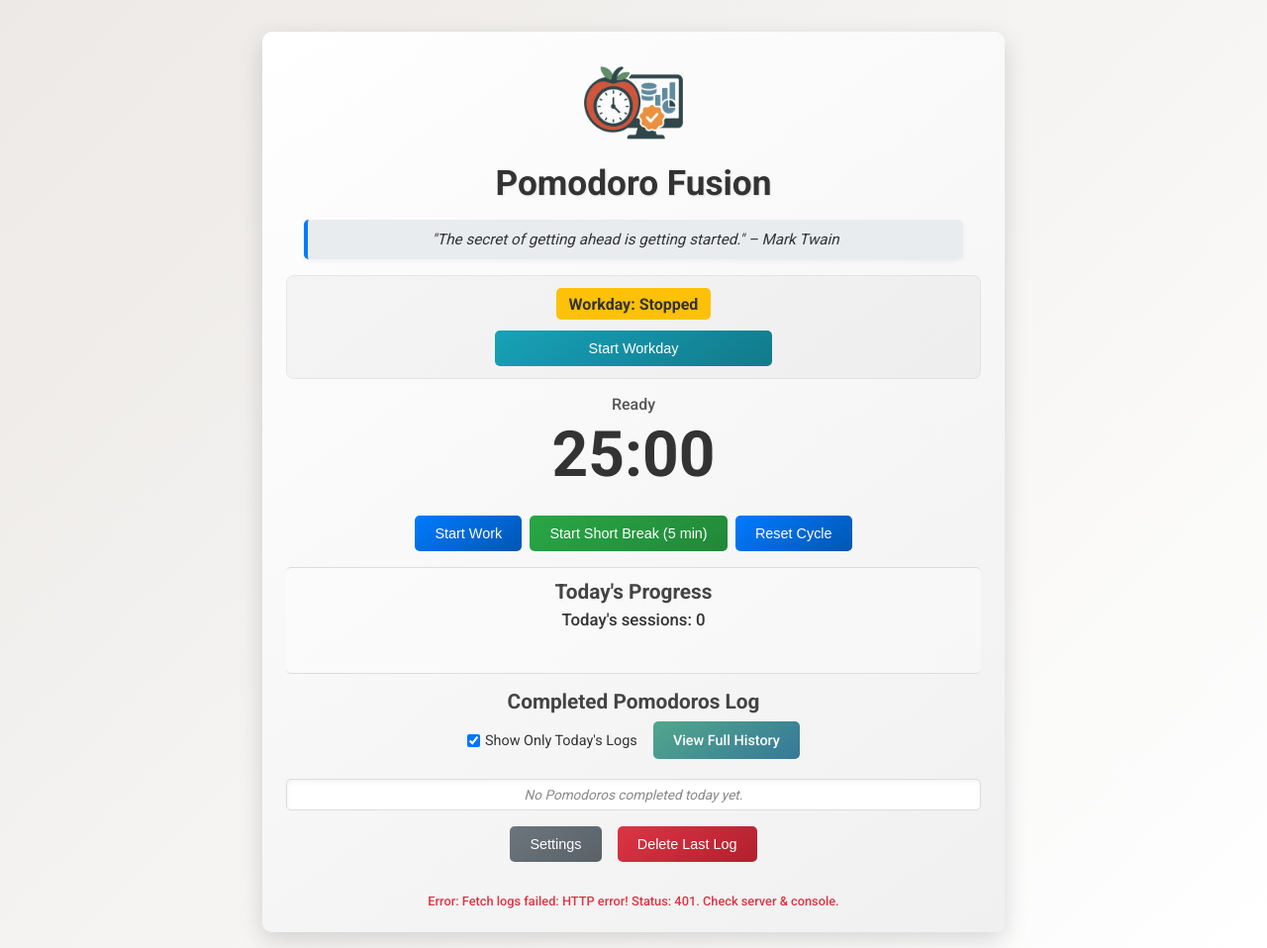
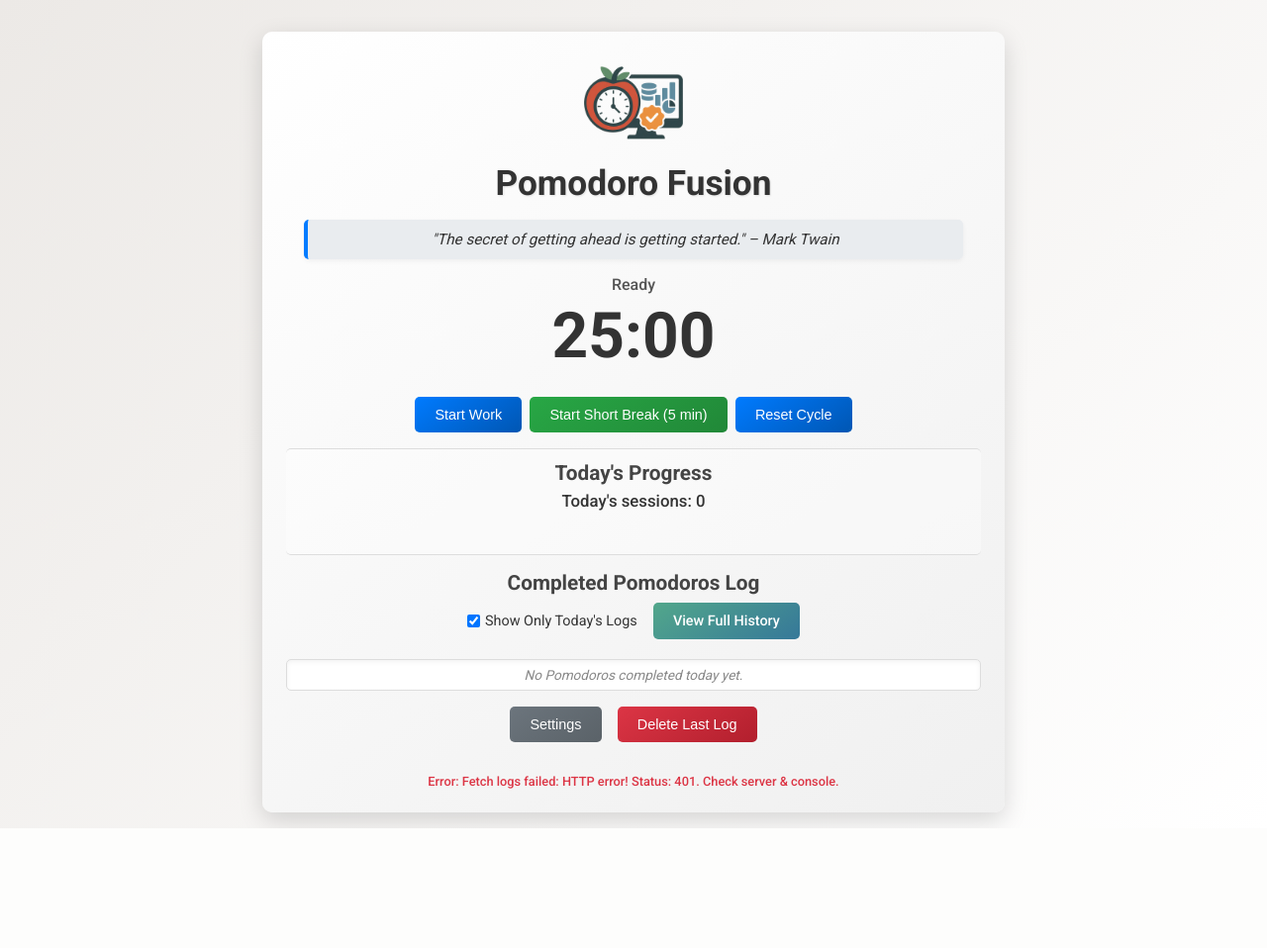
Before and after one commit to cristocola/Pomodoro_Fusion_v2, a Flask app: template src/templates/index.html in a window 1280 px wide. Shown: the whole page at 99% size. After the commit the page ends 837 px from the top, so only its background shows below. Run offline with Flask 3, Linux system fonts and the light colour scheme; the template is opened without the code that fills it, so the values that code supplies are empty.

Commit message:
remove workday logic

```diff
--- a/src/static/css/style.css
+++ b/src/static/css/style.css
@@ -143,68 +143,6 @@
  #quote-box.fade-in {
    opacity: 1;
    transform: translateY(0);
- }
-
- /* --- Workday Management Section --- */
- .workday-controls {
-    width: 100%;
-    display: flex;
-    flex-direction: column; /* Stack buttons and debt display */
-    align-items: center;
-    gap: calc(var(--spacing-unit) * 0.65); /* Adjusted gap */
-    margin-bottom: var(--spacing-unit);
-    padding: calc(var(--spacing-unit) * 0.75);
-    background-color: rgba(0, 0, 0, 0.03);
-    border-radius: 8px;
-    border: 1px solid rgba(0,0,0,0.05);
- }
-
- .workday-status-indicator {
-    font-size: 1rem;
-    font-weight: 600;
-    padding: calc(var(--spacing-unit) * 0.4) calc(var(--spacing-unit) * 0.8);
-    border-radius: 5px;
-    color: var(--light-text);
-    text-align: center;
-    width: auto; /* Fit content */
-    min-width: 150px; /* Ensure some base width */
-    transition: background-color 0.3s ease, color 0.3s ease;
- }
-
- .workday-status-indicator.status-active {
-    background-color: var(--success-color); /* Green for active */
- }
-
- .workday-status-indicator.status-stopped {
-    background-color: var(--warning-color); /* Orange/Yellow for stopped */
-    color: var(--dark-text);
- }
-
-
- .workday-controls button {
-    width: 100%; /* Make buttons take full width of this container */
-    max-width: 280px; /* But not too wide */
-    background: linear-gradient(145deg, var(--info-color), var(--info-dark));
- }
-  .workday-controls button:disabled {
-    background: linear-gradient(145deg, #b8c2c5, #a3adb0);
-    cursor: not-allowed;
-    opacity: 0.7;
-  }
-
-
- #timeDebtDisplay {
-    font-size: 0.95rem;
-    font-weight: 500;
-    color: var(--danger-color);
-    background-color: rgba(220, 53, 69, 0.05);
-    padding: calc(var(--spacing-unit) * 0.3) calc(var(--spacing-unit) * 0.6);
-    border-radius: 4px;
-    border: 1px solid rgba(220, 53, 69, 0.2);
- }
-
- #timeDebtDisplay.hidden {
-    display: none;
  }
 
  /* --- Timer Display & Controls --- */
@@ -659,22 +597,6 @@
      justify-content: center;
    }
 
-   .workday-controls {
-     padding: calc(var(--spacing-unit) * 0.5);
-   }
-    .workday-controls button {
-        font-size: 0.85rem;
-        padding: 0.6em 1em;
-    }
-    #timeDebtDisplay {
-        font-size: 0.9rem;
-    }
-    .workday-status-indicator {
-        font-size: 0.9rem;
-        padding: calc(var(--spacing-unit) * 0.3) calc(var(--spacing-unit) * 0.6);
-    }
-
-
    #controls {
      gap: calc(var(--spacing-unit) * 0.4);
    }
--- a/src/static/js/main.js
+++ b/src/static/js/main.js
@@ -8,7 +8,6 @@
   const DELETE_LOG_ENDPOINT = `${API_BASE_URL}/delete-last-log`;
   const LOGS_ENDPOINT = `${API_BASE_URL}/logs`;
   const TICK_INTERVAL_MS = 1000; // Update timer every second
-      const DEBT_ACCUMULATOR_INTERVAL_MS = 1000; // How often to update live debt
   const QUOTE_CYCLE_INTERVAL_MS = 15000;
   const TITLE_PREFIX = "Pomodoro Fusion";
   const WORK_STATE = 'work';
@@ -44,14 +43,6 @@
   const enableNotificationsBtn = document.getElementById("enableNotificationsBtn");
   const body = document.body;
 
-      // Workday Management DOM Elements
-      const workdayStatusIndicator = document.getElementById("workdayStatusIndicator");
-      const startWorkdayBtn = document.getElementById("startWorkdayBtn");
-      const endWorkdayBtn = document.getElementById("endWorkdayBtn");
-      const timeDebtDisplay = document.getElementById("timeDebtDisplay");
-      const timeDebtValueElem = document.getElementById("timeDebtValue");
-
-
   // --- Modal References ---
   const settingsBtn = document.getElementById("settingsBtn");
   const settingsModalContainer = document.getElementById("settings-modal-container");
@@ -72,7 +63,6 @@
 
   // --- State Variables ---
   let timerInterval = null;
-      let debtAccumulatorInterval = null; // For dedicated debt accumulation
   let currentState = IDLE_STATE;
   let pausedFromState = null;
   let startTime = 0;
@@ -80,13 +70,6 @@
   let pausedRemaining = null;
   let sessionCount = 0;
   let notificationPermission = (typeof Notification !== 'undefined') ? Notification.permission : 'default';
-
-      // Workday State Variables
-      let isWorkdayActive = false;
-      let workdayStartTime = null;
-      let timeDebt = 0; // in seconds
-      let lastActivityEndTime = null;
-      let debtIntervalStartTime = null; // Tracks start of current live debt accumulation period
 
   // --- Utility Functions ---
   const formatTime = (totalSeconds) => {
@@ -140,25 +123,11 @@
       alarm: 7,
       volume: 4,
       showToday: true,
-          notificationPerm: 'default',
-          isWorkdayActive: false,
-          workdayStartTime: null,
-          timeDebt: 0,
-          lastActivityEndTime: null // This stores the timestamp of when the *last active session ended* or when workday started/app loaded in idle.
+      notificationPerm: 'default'
     };
 
     const get = (key) => localStorage.getItem(key);
     const set = (key, value) => localStorage.setItem(key, value);
-        const getJson = (key) => {
-            const item = localStorage.getItem(key);
-            try {
-                return item ? JSON.parse(item) : null;
-            } catch (e) {
-                console.warn(`Could not parse JSON for key ${key}:`, e);
-                return null;
-            }
-        };
-        const setJson = (key, value) => localStorage.setItem(key, JSON.stringify(value));
 
     const load = () => {
       pomodoroInput.value = get('pomodoro') || defaults.pomodoro;
@@ -172,29 +141,6 @@
       if (typeof Notification !== 'undefined') {
         notificationPermission = Notification.permission;
       }
-
-          isWorkdayActive = getJson('isWorkdayActive') !== null ? getJson('isWorkdayActive') : defaults.isWorkdayActive;
-          workdayStartTime = getJson('workdayStartTime') ? parseInt(getJson('workdayStartTime')) : defaults.workdayStartTime;
-          timeDebt = getJson('timeDebt') ? parseFloat(getJson('timeDebt')) : defaults.timeDebt;
-          // Load lastActivityEndTime. This is crucial for offline debt calculation.
-          lastActivityEndTime = getJson('lastActivityEndTime') ? parseInt(getJson('lastActivityEndTime')) : defaults.lastActivityEndTime;
-
-          if (isWorkdayActive && lastActivityEndTime && currentState === IDLE_STATE) {
-            const offlineIdleTimeSeconds = (Date.now() - lastActivityEndTime) / 1000;
-            if (offlineIdleTimeSeconds > 1) {
-                timeDebt += offlineIdleTimeSeconds;
-                console.log(`Added ${formatTime(offlineIdleTimeSeconds)} of offline idle time to debt.`);
-            }
-            // Important: After accounting for offline debt, the current "idle" period effectively starts NOW.
-            // WorkdayManager.startDebtAccumulation will set its own debtIntervalStartTime.
-            // We also update lastActivityEndTime to now because the offline period is over.
-            lastActivityEndTime = Date.now();
-          }
-
-          // If workday is active and we are idle, start accumulating debt.
-          if (isWorkdayActive && currentState === IDLE_STATE) {
-            WorkdayManager.startDebtAccumulation();
-          }
     };
 
     const save = () => {
@@ -205,12 +151,6 @@
       set('alarm', alarmLengthInput.value);
       set('volume', alarmVolumeInput.value);
       set('showToday', showTodayOnlyCheckbox.checked);
-
-          setJson('isWorkdayActive', isWorkdayActive);
-          setJson('workdayStartTime', workdayStartTime);
-          setJson('timeDebt', timeDebt);
-          // lastActivityEndTime is updated by WorkdayManager methods, then saved here.
-          setJson('lastActivityEndTime', lastActivityEndTime);
     };
 
     [pomodoroInput, breakInput, longBreakInput, longBreakIntervalInput, alarmLengthInput, alarmVolumeInput, showTodayOnlyCheckbox].forEach(el => {
@@ -263,149 +203,6 @@
       }
     };
     return { requestPermission, show };
-      })();
-
-      // --- Workday Manager ---
-      const WorkdayManager = (() => {
-        function updateDebtDisplay() {
-            if (timeDebtDisplay.classList.contains('hidden') && isWorkdayActive) {
-                timeDebtDisplay.classList.remove('hidden');
-            }
-            timeDebtValueElem.textContent = formatTime(timeDebt);
-        }
-
-        function startDebtAccumulation() {
-            if (!isWorkdayActive || currentState !== IDLE_STATE) {
-                stopDebtAccumulation(); // Ensure it's stopped if conditions aren't met
-                return;
-            }
-            if (debtAccumulatorInterval) return; // Already running
-
-            debtIntervalStartTime = Date.now(); // Mark the beginning of this specific idle accumulation period
-            console.log("Starting dedicated debt accumulation interval.");
-            debtAccumulatorInterval = setInterval(() => {
-                if (isWorkdayActive && currentState === IDLE_STATE) {
-                    const elapsedSinceIntervalStart = (Date.now() - debtIntervalStartTime) / 1000;
-                    // This interval directly adds to timeDebt.
-                    // The previous approach of adding (Date.now() - lastActivityEndTime) was prone to issues
-                    // if lastActivityEndTime wasn't perfectly managed.
-                    // Here, we add small increments.
-                    timeDebt += DEBT_ACCUMULATOR_INTERVAL_MS / 1000; // Add 1 second of debt
-                    updateDebtDisplay();
-                    Settings.save(); // Save frequently while accumulating
-                } else {
-                    // Should not happen if interval is managed correctly, but as a safeguard:
-                    stopDebtAccumulation();
-                }
-            }, DEBT_ACCUMULATOR_INTERVAL_MS);
-        }
-
-        function stopDebtAccumulation() {
-            if (!debtAccumulatorInterval) return; // Not running
-
-            clearInterval(debtAccumulatorInterval);
-            debtAccumulatorInterval = null;
-
-            // Calculate any final debt fragment since the last interval tick for this idle period
-            if (debtIntervalStartTime && isWorkdayActive && currentState === IDLE_STATE) { // Check currentState too
-                const fragmentSeconds = (Date.now() - debtIntervalStartTime) / 1000;
-                const expectedAccumulation = Math.floor(fragmentSeconds / (DEBT_ACCUMULATOR_INTERVAL_MS / 1000)) * (DEBT_ACCUMULATOR_INTERVAL_MS / 1000);
-                const actualSecondsSinceLastTick = fragmentSeconds % (DEBT_ACCUMULATOR_INTERVAL_MS / 1000);
-
-                // This logic is tricky. The interval itself adds 1s per tick.
-                // When stopping, the time since debtIntervalStartTime has passed.
-                // The debt is already mostly accounted for by the interval.
-                // We just need to ensure `lastActivityEndTime` is set correctly for the *next* phase.
-            }
-            console.log("Stopped dedicated debt accumulation interval.");
-            debtIntervalStartTime = null; // Reset for the next idle period
-
-            // When debt accumulation stops (e.g., work/break starts, or workday ends),
-            // this point in time becomes the new `lastActivityEndTime` for potential offline calculation
-            // or if the app immediately goes back to IDLE without an intervening active timer.
-            lastActivityEndTime = Date.now();
-            Settings.save(); // Save final debt and lastActivityEndTime
-        }
-
-
-        function start() {
-            if (isWorkdayActive) return;
-            isWorkdayActive = true;
-            workdayStartTime = Date.now();
-            timeDebt = 0;
-            lastActivityEndTime = workdayStartTime; // Initial last activity end is workday start
-            console.log("Workday started at:", new Date(workdayStartTime).toLocaleTimeString());
-            updateWorkdayUI();
-            if (currentState === IDLE_STATE) { // Should always be true when workday starts
-                startDebtAccumulation();
-            }
-            Settings.save();
-        }
-
-        function end() {
-            if (!isWorkdayActive) return;
-
-            stopDebtAccumulation(); // Stop and finalize any ongoing idle debt accumulation
-
-            const workdayDuration = (workdayStartTime ? (Date.now() - workdayStartTime) / 1000 : 0);
-            console.log("Workday ended. Duration:", formatTime(workdayDuration), "Final Time Debt:", formatTime(timeDebt));
-
-            isWorkdayActive = false;
-            workdayStartTime = null;
-            lastActivityEndTime = null;
-
-            updateWorkdayUI();
-            Settings.save();
-        }
-
-        // This function is no longer the primary way to add debt during live transitions.
-        // Its role is reduced. The debtAccumulatorInterval handles live idle time.
-        // calculateAndApplyDebtOnTransition() is effectively replaced by start/stopDebtAccumulation calls.
-
-        function reduceDebt(amountToReduceInSeconds) {
-            if (!isWorkdayActive) return;
-            const scheduledReduction = amountToReduceInSeconds;
-            timeDebt -= scheduledReduction;
-            if (timeDebt < 0) timeDebt = 0;
-            console.log(`Debt reduced by scheduled ${formatTime(scheduledReduction)}. Remaining debt: ${formatTime(timeDebt)}`);
-            updateDebtDisplay(); // Update display immediately
-            Settings.save();
-        }
-
-        function updateWorkdayUI() {
-            if (isWorkdayActive) {
-                workdayStatusIndicator.textContent = "Workday: Active";
-                workdayStatusIndicator.classList.remove('status-stopped');
-                workdayStatusIndicator.classList.add('status-active');
-                startWorkdayBtn.classList.add('hidden');
-                endWorkdayBtn.classList.remove('hidden');
-                timeDebtDisplay.classList.remove('hidden'); // Ensure visible if workday active
-            } else {
-                workdayStatusIndicator.textContent = "Workday: Stopped";
-                workdayStatusIndicator.classList.remove('status-active');
-                workdayStatusIndicator.classList.add('status-stopped');
-                startWorkdayBtn.classList.remove('hidden');
-                endWorkdayBtn.classList.add('hidden');
-                timeDebtDisplay.classList.add('hidden');
-            }
-            updateDebtDisplay(); // Always update debt display with current value
-            startWorkBtn.disabled = false;
-        }
-
-        // Call this when a work/break session *actually ends* (completes, skipped, finished early)
-        // This marks the beginning of a new potential IDLE period.
-        function markEndOfSessionActivity() {
-            if(isWorkdayActive) {
-                lastActivityEndTime = Date.now(); // This is the key timestamp for offline and for starting next idle debt calc
-                console.log("Session activity (work/break) ended. lastActivityEndTime updated:", new Date(lastActivityEndTime).toLocaleTimeString());
-                Settings.save();
-                if (currentState === IDLE_STATE) { // If we are now idle
-                    startDebtAccumulation();
-                }
-            }
-        }
-
-        return { start, end, reduceDebt, updateWorkdayUI, markEndOfSessionActivity, startDebtAccumulation, stopDebtAccumulation };
   })();
 
 
@@ -462,12 +259,8 @@
           const initialTime = (pomodoroInput.value || 25) * 60;
           updateDisplay(initialTime);
           updateTitle(formatTime(initialTime), IDLE_STATE);
-
-              // If workday is active and we enter IDLE, start accumulating debt
-              if(isWorkdayActive) WorkdayManager.startDebtAccumulation();
           break;
       }
-          WorkdayManager.updateWorkdayUI();
     }
 
     function tick() {
@@ -485,7 +278,6 @@
         currentState = IDLE_STATE;
 
         App.playAlarm(false, completedState);
-            WorkdayManager.markEndOfSessionActivity(); // Marks end of active session, potentially starts debt accumulation
 
         if (completedState === WORK_STATE) {
           LogManager.logPomodoro().then(() => {
@@ -507,8 +299,6 @@
     function start(state, minutes) {
       if (timerInterval && currentState !== PAUSED_STATE) return; // Already running a non-paused timer
       // Allow starting if IDLE or PAUSED. If PAUSED, this effectively overrides the pause.
-
-            WorkdayManager.stopDebtAccumulation(); // Stop debt if it was accumulating (i.e., if current state was IDLE)
 
       clearInterval(timerInterval); // Clear any existing main timer
       timerInterval = null;
@@ -535,11 +325,6 @@
     function pause() {
       if (!timerInterval || currentState === PAUSED_STATE || currentState === IDLE_STATE) return;
 
-          WorkdayManager.stopDebtAccumulation(); // Stop debt accumulation as we are no longer IDLE.
-                                              // Mark this point as end of activity for potential offline debt if app closes while paused.
-          lastActivityEndTime = Date.now(); // Treat pause as an "end of active phase" for debt purposes
-          Settings.save();
-
       clearInterval(timerInterval);
       timerInterval = null;
       const elapsed = Math.floor((Date.now() - startTime) / 1000);
@@ -553,9 +338,6 @@
 
     function resume() {
       if (currentState !== PAUSED_STATE || pausedRemaining === null || pausedFromState === null) return;
-
-          // When resuming, we are no longer IDLE. Debt accumulation should be stopped (if it somehow started).
-          WorkdayManager.stopDebtAccumulation();
 
       currentState = pausedFromState;
       duration = pausedRemaining;
@@ -577,7 +359,6 @@
       } else if (currentState === PAUSED_STATE) {
         resume();
       } else if (currentState === IDLE_STATE) {
-            // Debt accumulation stops when `start()` is called.
         start(WORK_STATE, pomodoroInput.value || 25);
       }
     }
@@ -585,27 +366,11 @@
     function startBreakHandler() {
       if (currentState !== IDLE_STATE || startBreakBtn.classList.contains('hidden')) return;
 
-          // Debt accumulation stops when `start()` is called.
       let breakInfo = getNextBreakInfo();
       let scheduledBreakMinutes = breakInfo.minutes;
-          let actualBreakMinutes = scheduledBreakMinutes;
 
-          if (isWorkdayActive) {
-            // Time debt would have been accumulated by the debtAccumulatorInterval up to this point.
-            let currentDebtSeconds = timeDebt;
-            actualBreakMinutes = scheduledBreakMinutes - (currentDebtSeconds / 60);
-            if (actualBreakMinutes < 0) actualBreakMinutes = 0;
-
-            WorkdayManager.reduceDebt(scheduledBreakMinutes * 60);
-
-            if (actualBreakMinutes < scheduledBreakMinutes) {
-                console.log(`Break shortened due to debt. Scheduled: ${scheduledBreakMinutes} min, Actual: ${actualBreakMinutes.toFixed(1)} min`);
-                // timerStatusDisplay.textContent = `Break (shortened by debt): ${formatTime(actualBreakMinutes * 60)}`; // This might be cleared by updateUIState
-            }
-          }
-
-          console.log(`Starting ${breakInfo.description} break (${actualBreakMinutes.toFixed(1)} min).`);
-          start(breakInfo.state, actualBreakMinutes);
+      console.log(`Starting ${breakInfo.description} break (${scheduledBreakMinutes.toFixed(1)} min).`);
+      start(breakInfo.state, scheduledBreakMinutes);
 
       if (breakInfo.isLong) {
         sessionCount = 0;
@@ -621,21 +386,18 @@
         currentState = IDLE_STATE;
         timerStatusDisplay.textContent = "Break skipped. Ready to work!";
 
-            WorkdayManager.markEndOfSessionActivity(); // Break is over, mark end, start debt if idle
         updateUIState();
       }
     }
 
     function reset() {
       if (timerInterval) { clearInterval(timerInterval); timerInterval = null; }
-          WorkdayManager.stopDebtAccumulation(); // Stop any ongoing debt accumulation
 
       pausedRemaining = null;
       pausedFromState = null;
       currentState = IDLE_STATE;
       sessionCount = 0;
 
-          WorkdayManager.markEndOfSessionActivity(); // Resetting implies current activity segment ends.
       updateUIState();
       const workMinutes = pomodoroInput.value || 25;
       updateDisplay(workMinutes * 60);
@@ -652,7 +414,6 @@
         pausedFromState = null;
 
         App.playAlarm(true, completedStateBeforeLog);
-            WorkdayManager.markEndOfSessionActivity();
 
         LogManager.logPomodoro().then(() => {
           timerStatusDisplay.textContent = `Finished Early! Ready for a break.`;
@@ -767,7 +528,7 @@
         const response = await fetch(DELETE_LOG_ENDPOINT, { method: "POST" });
         if (!response.ok) throw new Error(`HTTP error! Status: ${response.status}`);
         await renderLogs();
-            if(currentState === IDLE_STATE) {
+        if (currentState === IDLE_STATE) {
           sessionCount = 0; // Reset session count for long break cycle if idle
           Timer.updateUIState();
         }
@@ -810,7 +571,7 @@
         alarmSound.currentTime = 0;
         alarmSound.volume = Math.max(0, Math.min(1, (parseInt(alarmVolumeInput.value || Settings.defaults.volume, 10)) / 10));
         alarmSound.play().catch(e => console.error("Error playing sound:", e));
-            setTimeout(() => { if (!alarmSound.paused) { alarmSound.pause(); alarmSound.currentTime = 0; }}, effectiveDurationMs);
+        setTimeout(() => { if (!alarmSound.paused) { alarmSound.pause(); alarmSound.currentTime = 0; } }, effectiveDurationMs);
       }
     }
 
@@ -837,9 +598,6 @@
       showTodayOnlyCheckbox.addEventListener("change", LogManager.renderLogs);
       enableNotificationsBtn.addEventListener("click", Notify.requestPermission);
 
-          startWorkdayBtn.addEventListener("click", WorkdayManager.start);
-          endWorkdayBtn.addEventListener("click", WorkdayManager.end);
-
       alarmVolumeInput.addEventListener('input', () => {
         volumeValueDisplay.textContent = alarmVolumeInput.value;
         // Save is handled by the Settings module's event listener
@@ -848,7 +606,7 @@
       SettingsModal.init();
       setInterval(cycleQuotes, QUOTE_CYCLE_INTERVAL_MS);
       updateNotificationButton();
-          console.log("Pomodoro App Initialized with Time Debt feature.");
+      console.log("Pomodoro App Initialized.");
     }
     return { init, playAlarm };
   })();
--- a/src/templates/index.html
+++ b/src/templates/index.html
@@ -24,13 +24,6 @@
 
       <section id="quote-box" aria-live="polite">
         "The secret of getting ahead is getting started." – Mark Twain
-      </section>
-
-      <section id="workday-management" class="workday-controls">
-        <div id="workdayStatusIndicator" class="workday-status-indicator" aria-live="polite">Workday: Stopped</div>
-        <button id="startWorkdayBtn" aria-label="Start your workday and enable time debt tracking">Start Workday</button>
-        <button id="endWorkdayBtn" class="hidden" aria-label="End your workday and stop time debt tracking">End Workday</button>
-        <div id="timeDebtDisplay" class="hidden" aria-live="polite">Time Debt: <span id="timeDebtValue">00:00</span></div>
       </section>
 
       <section id="timer-section" aria-labelledby="timer-heading">
```
Lines whose indentation alone changed are shown as unchanged.
